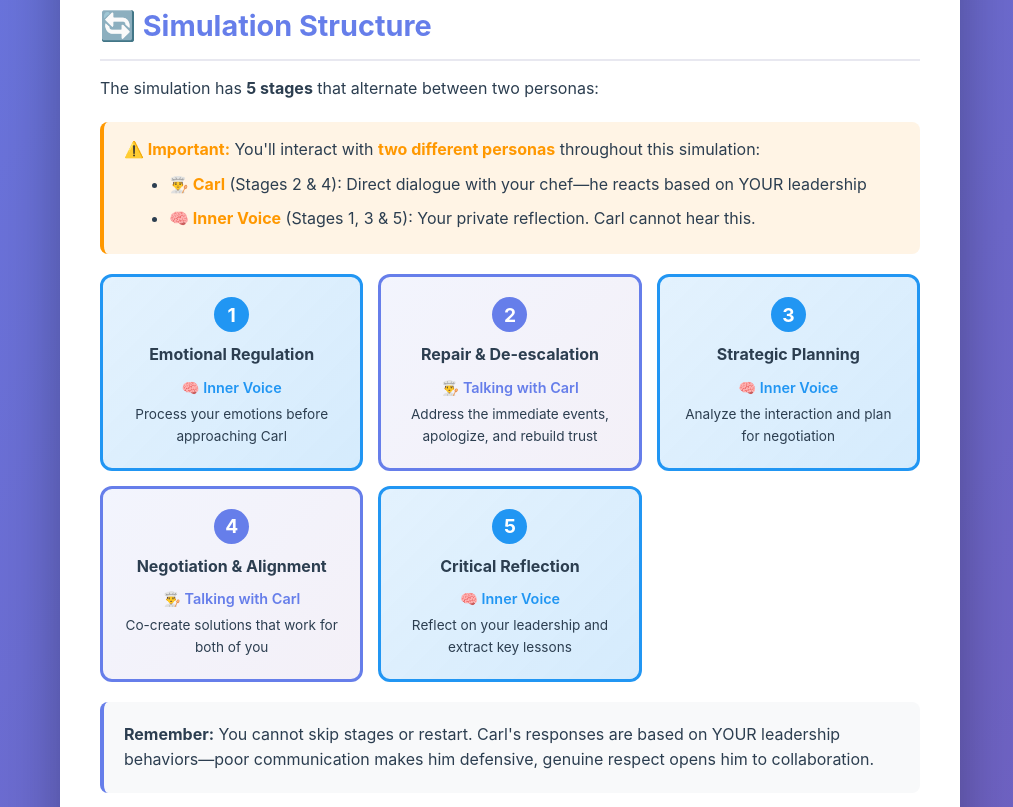
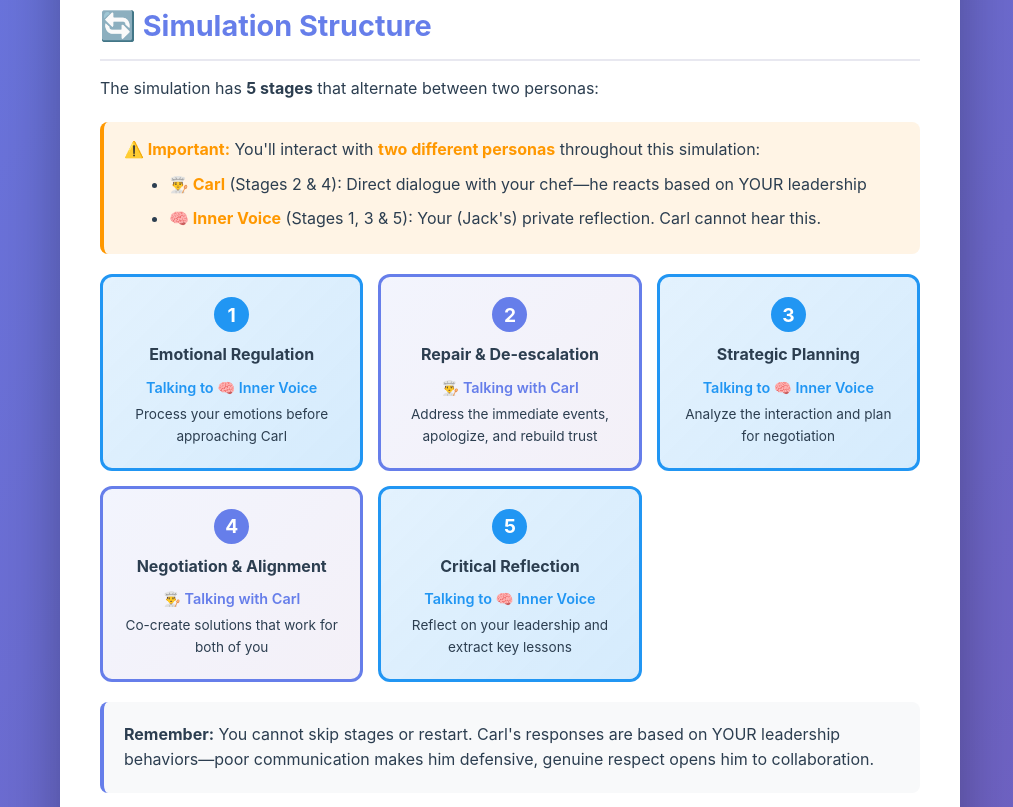
Before and after one commit to karinaykh/IT2900Carl, a plain HTML site: page index.html in a window 1280 px wide. Shown: the part 1004-1811 px from the top of the page, without its empty margins (130-1143 px from the left). Drawn offline with Linux system fonts and the light colour scheme.

Commit message:
Update index.html

```diff
--- a/index.html
+++ b/index.html
@@ -432,7 +432,7 @@
             <!-- Scenario Overview -->
             <div class="section" id="scenario">
                 <h2>📋 Scenario Overview</h2>
-                <p>You are <strong>Jack (Riva)</strong>, owner of Gauloises restaurant in Brentwood, Los Angeles. Tonight, you're about to confront your talented head chef Carl in the kitchen after a dramatic evening.</p>
+                <p>You are <strong>Jack</strong>, owner of Gauloises restaurant in Brentwood, Los Angeles. Tonight, you're about to confront your talented head chef Carl in the kitchen after a dramatic evening.</p>
 
                 <div class="context-grid">
                     <div class="context-card">
@@ -473,7 +473,7 @@
                     <p style="margin: 0;"><strong>⚠️ Important:</strong> You'll interact with <strong>two different personas</strong> throughout this simulation:</p>
                     <ul style="margin: 10px 0 0 20px;">
                         <li><strong>👨‍🍳 Carl</strong> (Stages 2 & 4): Direct dialogue with your chef—he reacts based on YOUR leadership</li>
-                        <li><strong>🧠 Inner Voice</strong> (Stages 1, 3 & 5): Your private reflection. Carl cannot hear this.</li>
+                        <li><strong>🧠 Inner Voice</strong> (Stages 1, 3 & 5): Your (Jack's) private reflection. Carl cannot hear this.</li>
                     </ul>
                 </div>
 
@@ -481,7 +481,7 @@
                     <div class="phase-card inner-voice-card">
                         <div class="phase-number">1</div>
                         <strong>Emotional Regulation</strong>
-                        <p style="font-size: 0.9em; margin-top: 8px; color: #2196F3; font-weight: 600;">🧠 Inner Voice</p>
+                        <p style="font-size: 0.9em; margin-top: 8px; color: #2196F3; font-weight: 600;">Talking to 🧠 Inner Voice</p>
                         <p style="font-size: 0.85em; margin-top: 5px;">Process your emotions before approaching Carl</p>
                     </div>
 
@@ -495,7 +495,7 @@
                     <div class="phase-card inner-voice-card">
                         <div class="phase-number">3</div>
                         <strong>Strategic Planning</strong>
-                        <p style="font-size: 0.9em; margin-top: 8px; color: #2196F3; font-weight: 600;">🧠 Inner Voice</p>
+                        <p style="font-size: 0.9em; margin-top: 8px; color: #2196F3; font-weight: 600;">Talking to 🧠 Inner Voice</p>
                         <p style="font-size: 0.85em; margin-top: 5px;">Analyze the interaction and plan for negotiation</p>
                     </div>
 
@@ -509,7 +509,7 @@
                     <div class="phase-card inner-voice-card">
                         <div class="phase-number">5</div>
                         <strong>Critical Reflection</strong>
-                        <p style="font-size: 0.9em; margin-top: 8px; color: #2196F3; font-weight: 600;">🧠 Inner Voice</p>
+                        <p style="font-size: 0.9em; margin-top: 8px; color: #2196F3; font-weight: 600;">Talking to 🧠 Inner Voice</p>
                         <p style="font-size: 0.85em; margin-top: 5px;">Reflect on your leadership and extract key lessons</p>
                     </div>
                 </div>
```
